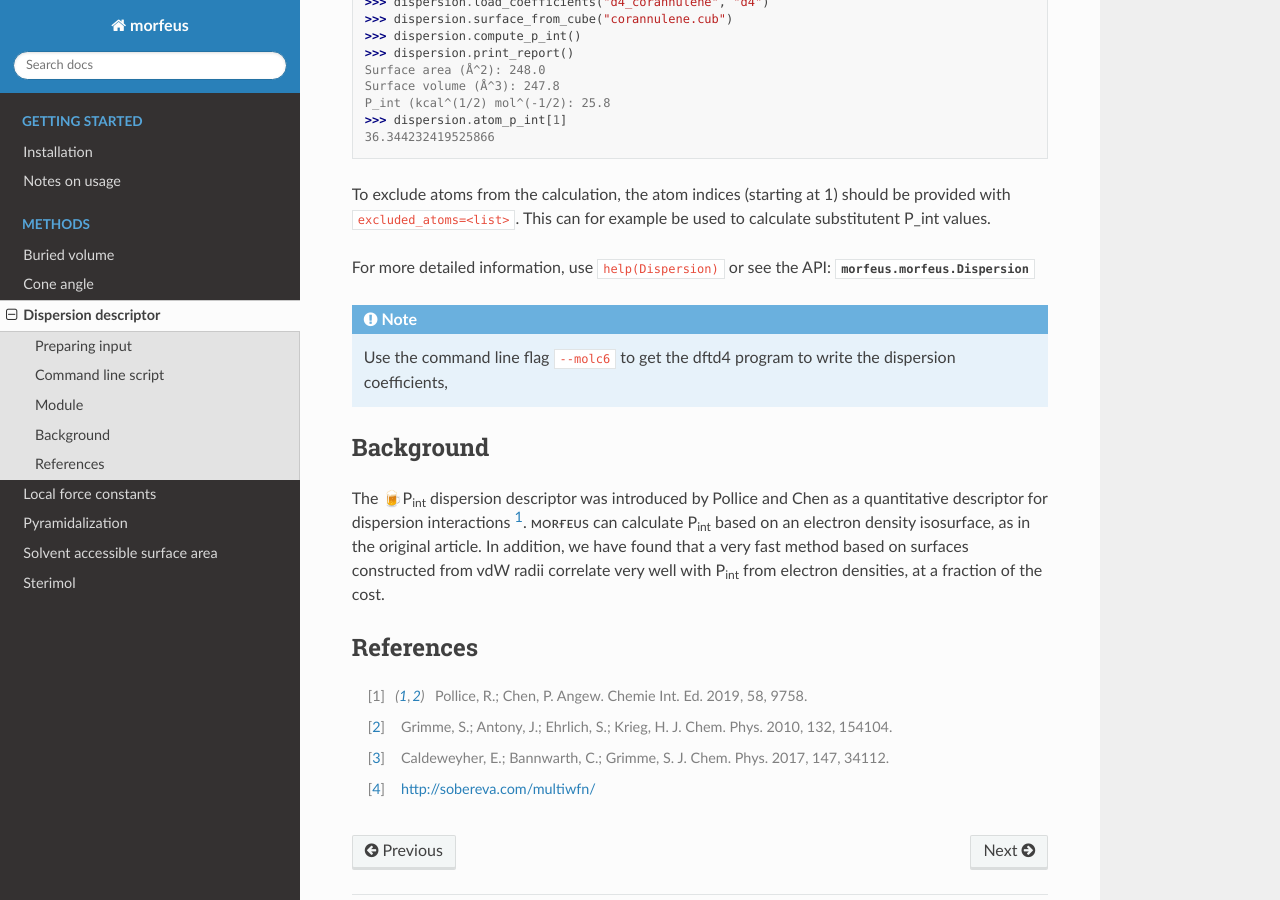
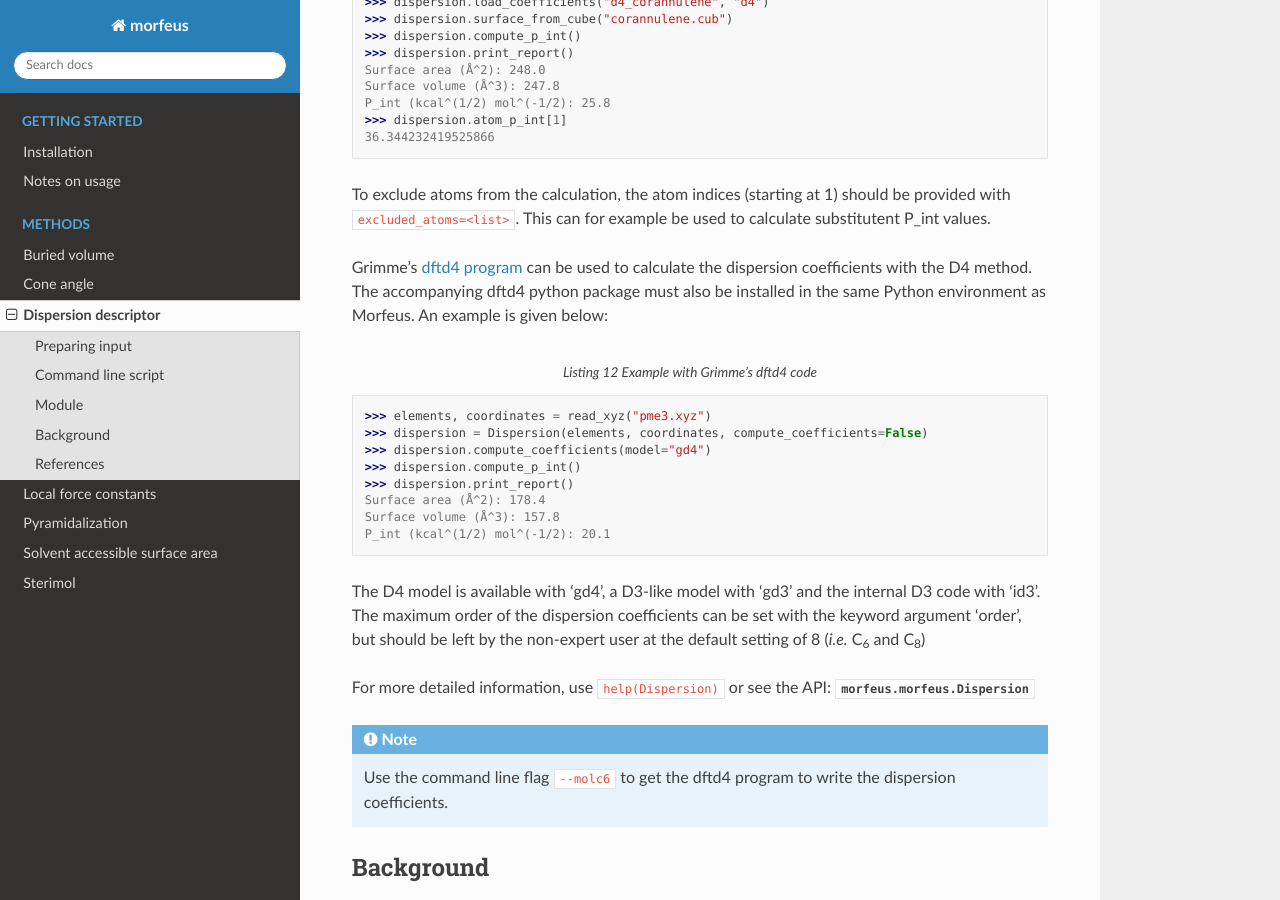
Before and after one commit to digital-chemistry-laboratory/morfeus, a Sphinx documentation site: the page built from docs/dispersion.rst, in a window 1280 px wide and 900 px high, scrolled down 2066 px. Built offline with Sphinx 7.4.7 and the Read the Docs theme 2.0.0, drawn with Linux system fonts in a browser that asks for light colours; pages that are not in the unit, such as notebooks, are missing from menus.

Commit message:
Update disp doc to cover dftd4

```diff
--- a/docs/dispersion.rst
+++ b/docs/dispersion.rst
@@ -112,13 +112,34 @@ To exclude atoms from the calculation, the atom indices (starting at 1) should
 be provided with ``excluded_atoms=<list>``. This can for example be used to
 calculate substitutent P_int values.
 
+Grimme's `dftd4 program`_ can be used to calculate the dispersion coefficients
+with the D4 method. The accompanying dftd4 python package must also be
+installed in the same Python environment as Morfeus. An example is given below:
+
+.. code-block:: python
+  :caption: Example with Grimme's dftd4 code
+
+  >>> elements, coordinates = read_xyz("pme3.xyz")
+  >>> dispersion = Dispersion(elements, coordinates, compute_coefficients=False)
+  >>> dispersion.compute_coefficients(model="gd4")
+  >>> dispersion.compute_p_int()
+  >>> dispersion.print_report()
+  Surface area (Å^2): 178.4
+  Surface volume (Å^3): 157.8
+  P_int (kcal^(1/2) mol^(-1/2): 20.1
+
+The D4 model is available with 'gd4', a D3-like model with 'gd3' and the
+internal D3 code with 'id3'. The maximum order of the dispersion coefficients
+can be set with the keyword argument 'order', but should be left by the
+non-expert user at the default setting of 8 (*i.e.* C\ :sub:`6` and C\ :sub:`8`)
+
 For more detailed information, use ``help(Dispersion)`` or see the API:
 :py:class:`morfeus.morfeus.Dispersion`
 
 .. note::
 
   Use the command line flag ``--molc6`` to get the dftd4 program to write the
-  dispersion coefficients,
+  dispersion coefficients.
 
 **********
 Background
@@ -144,3 +165,4 @@ References
 .. [4] http://sobereva.com/multiwfn/
 .. _Gaussian: https://gaussian.com/cubegen/
 .. _Multiwfn manual: http://sobereva.com/multiwfn/Multiwfn_manual.html
+.. _dftd4 program: https://github.com/grimme-lab/dftd4
```
